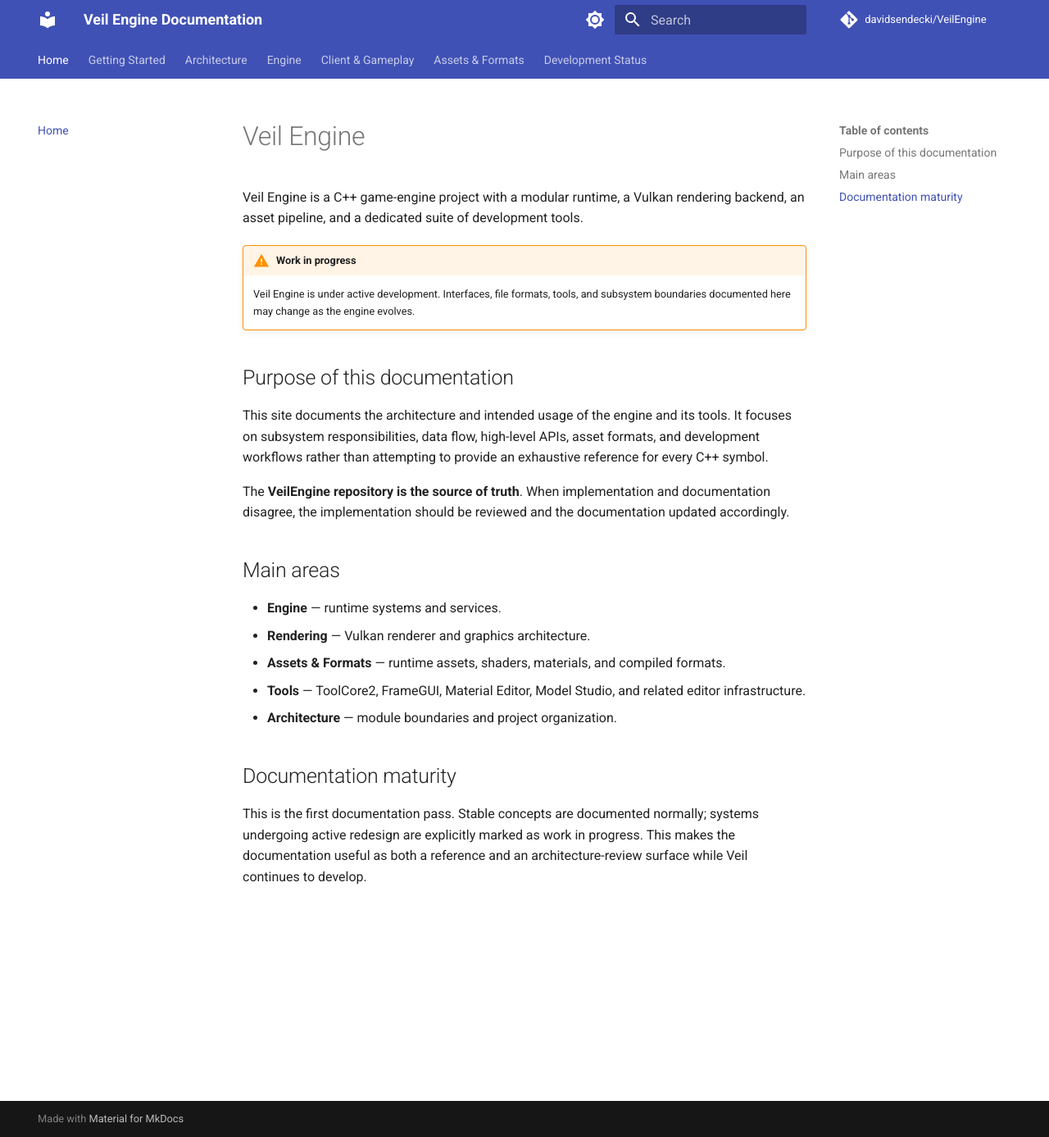
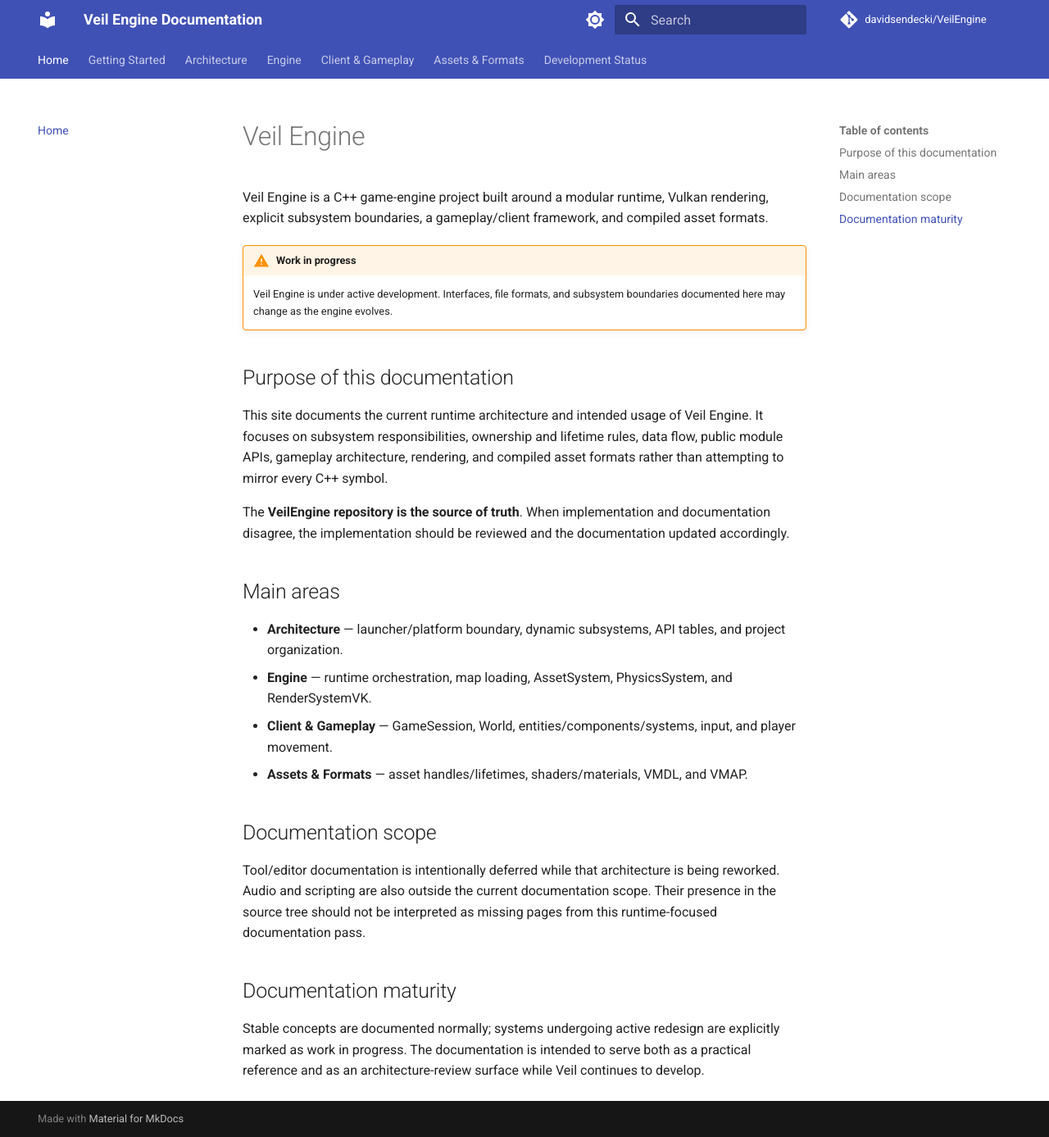
Before and after one commit to davidsendecki/VeilEngine-Doc, an MkDocs documentation site: the page built from docs/index.md, in a window 1280 px wide and 1387 px high. Shown: the whole window at 82% size. Built offline with MkDocs 1.6.1 and Material for MkDocs 9.7.7, drawn with Linux system fonts in a browser that asks for light colours; comment, search, counter and statistics services are not loaded.

Commit message:
Clean up documentation home page

```diff
--- a/docs/index.md
+++ b/docs/index.md
@@ -1,24 +1,27 @@
 # Veil Engine
 
-Veil Engine is a C++ game-engine project with a modular runtime, a Vulkan rendering backend, an asset pipeline, and a dedicated suite of development tools.
+Veil Engine is a C++ game-engine project built around a modular runtime, Vulkan rendering, explicit subsystem boundaries, a gameplay/client framework, and compiled asset formats.
 
 !!! warning "Work in progress"
-    Veil Engine is under active development. Interfaces, file formats, tools, and subsystem boundaries documented here may change as the engine evolves.
+    Veil Engine is under active development. Interfaces, file formats, and subsystem boundaries documented here may change as the engine evolves.
 
 ## Purpose of this documentation
 
-This site documents the architecture and intended usage of the engine and its tools. It focuses on subsystem responsibilities, data flow, high-level APIs, asset formats, and development workflows rather than attempting to provide an exhaustive reference for every C++ symbol.
+This site documents the current runtime architecture and intended usage of Veil Engine. It focuses on subsystem responsibilities, ownership and lifetime rules, data flow, public module APIs, gameplay architecture, rendering, and compiled asset formats rather than attempting to mirror every C++ symbol.
 
 The **VeilEngine repository is the source of truth**. When implementation and documentation disagree, the implementation should be reviewed and the documentation updated accordingly.
 
 ## Main areas
 
-- **Engine** — runtime systems and services.
-- **Rendering** — Vulkan renderer and graphics architecture.
-- **Assets & Formats** — runtime assets, shaders, materials, and compiled formats.
-- **Tools** — ToolCore2, FrameGUI, Material Editor, Model Studio, and related editor infrastructure.
-- **Architecture** — module boundaries and project organization.
+- **Architecture** — launcher/platform boundary, dynamic subsystems, API tables, and project organization.
+- **Engine** — runtime orchestration, map loading, AssetSystem, PhysicsSystem, and RenderSystemVK.
+- **Client & Gameplay** — GameSession, World, entities/components/systems, input, and player movement.
+- **Assets & Formats** — asset handles/lifetimes, shaders/materials, VMDL, and VMAP.
+
+## Documentation scope
+
+Tool/editor documentation is intentionally deferred while that architecture is being reworked. Audio and scripting are also outside the current documentation scope. Their presence in the source tree should not be interpreted as missing pages from this runtime-focused documentation pass.
 
 ## Documentation maturity
 
-This is the first documentation pass. Stable concepts are documented normally; systems undergoing active redesign are explicitly marked as work in progress. This makes the documentation useful as both a reference and an architecture-review surface while Veil continues to develop.
+Stable concepts are documented normally; systems undergoing active redesign are explicitly marked as work in progress. The documentation is intended to serve both as a practical reference and as an architecture-review surface while Veil continues to develop.
```
